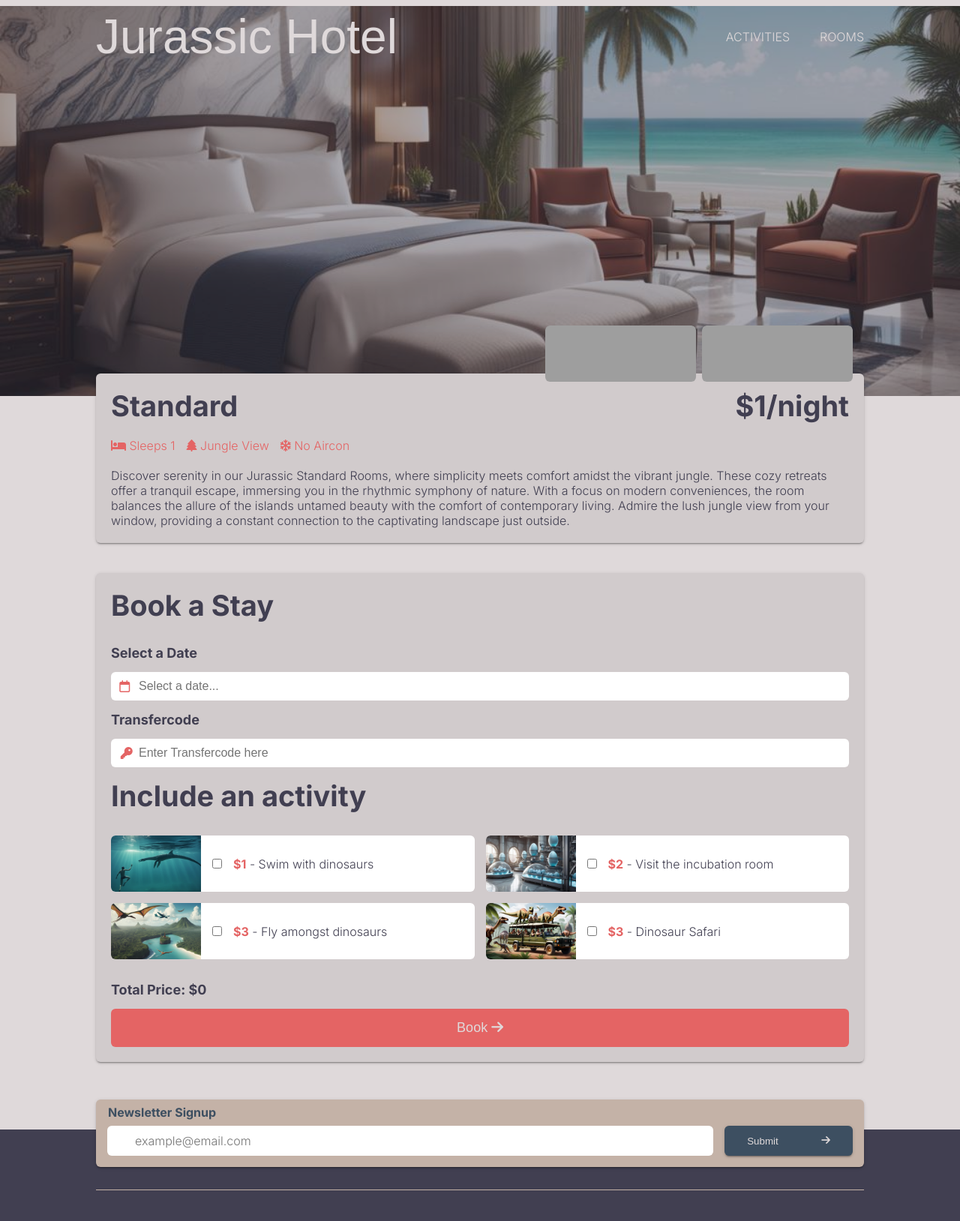
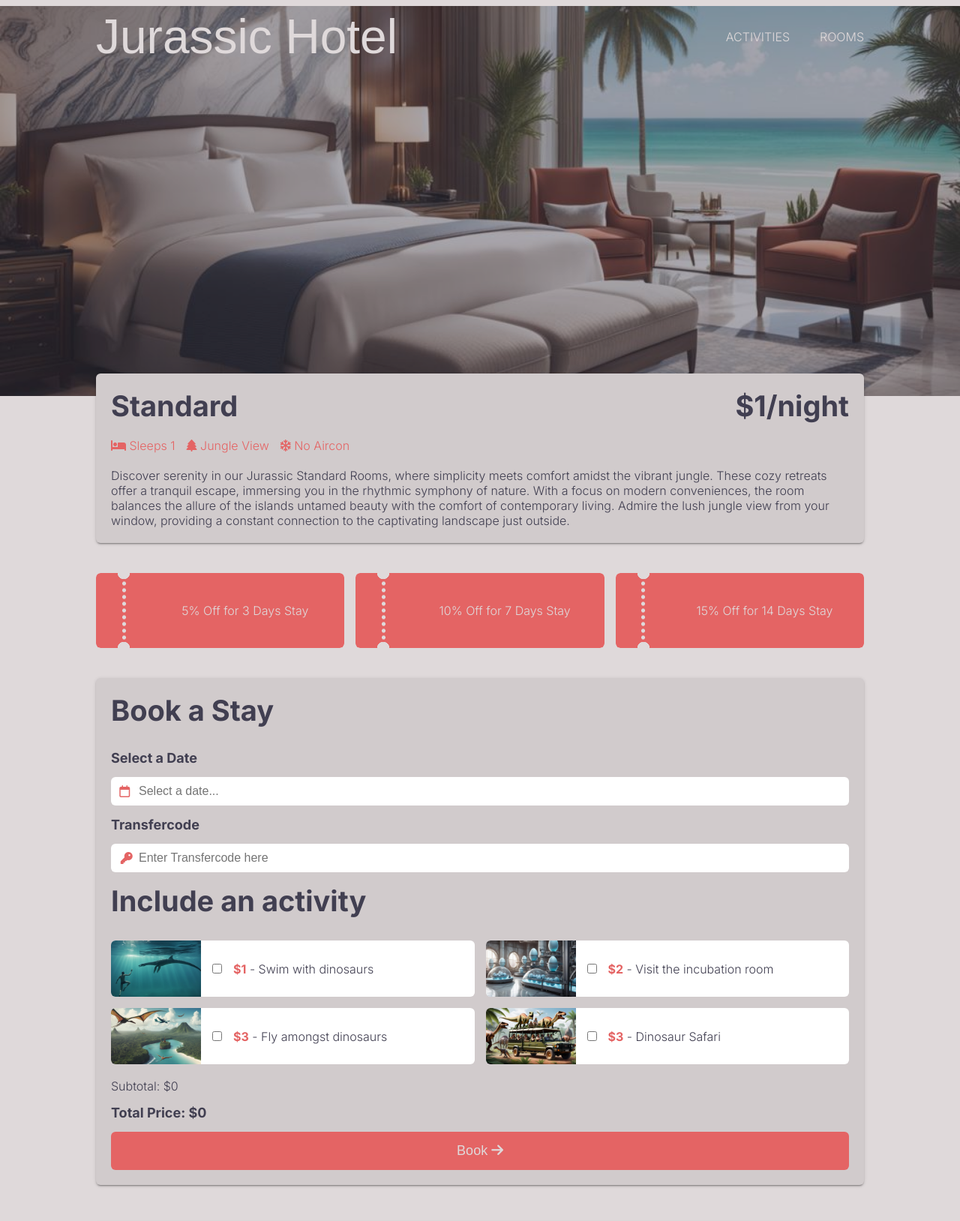
Before and after one commit to Karlsson2/yrgopelagoisland, a PHP site: page /room.php?room=1 in a window 1280 px wide. Shown: the top 1628 px of the page at 75% size. Run offline with PHP 8.4, Linux system fonts and the light colour scheme; data comes from the database, SQL or seed files in the repository; some libraries are stand-ins or nearby versions; some web fonts are replaced; grey boxes are pictures that could not be loaded.

Commit message:
added functionality to display discounts with js, next db implementation

```diff
--- a/hotelFunctions.php
+++ b/hotelFunctions.php
@@ -409,6 +409,18 @@
     return $bookings;
 }
 
+function getDiscounts(int $roomId)
+{
+    $dbName = "hotel.db";
+    $db = connect($dbName);
+    $query = "SELECT * FROM discounts WHERE room_id=:roomId";
+    $stmt = $db->prepare($query);
+    $stmt->bindParam(':roomId', $roomId, PDO::PARAM_INT);
+    $stmt->execute();
+    $discounts = $stmt->fetchAll(PDO::FETCH_ASSOC);
+    return $discounts;
+}
+
 function loadMadeBookings(int $roomId)
 {
     // Generate an array of disabled individual dates
--- a/room-script.js
+++ b/room-script.js
@@ -4,6 +4,8 @@
 const dates = document.querySelector('input[name="datefilter"');
 const roomPrice = document.getElementById('pricePerNight');
 const totalValue = document.querySelector('.total');
+const subTotal = document.querySelector('.subtotal');
+const discountTotal = document.querySelector('.discountTotal');
 
 imageSquares.forEach((imageSquare) => {
   imageSquare.addEventListener('click', (event) => {
@@ -40,17 +42,32 @@
   if (dates.value == null || dates.value == '') {
     return 0;
   } else {
+    const days = getDays();
+    const totalRoomPrice = days * roomPrice.value;
+    return totalRoomPrice;
+  }
+}
+
+function getDays() {
+  let daysFieldValue = dates.value;
+
+  daysFieldValue = daysFieldValue.trim();
+
+  // Check if the value is empty
+  if (daysFieldValue === '') {
+    return 0;
+  } else {
     const dateArray = dates.value.split(' - ');
     const days = calculateDays(dateArray[0], dateArray[1]);
-    const totalRoomPrice = days * roomPrice.value;
-    return totalRoomPrice;
+    return days;
   }
 }
 
 function getTotalPrice() {
   const roomPrice = getRoomTotalPrice();
   const activitiesPrices = getActivitiesPrice();
-  return roomPrice + activitiesPrices;
+  const totalPrice = roomPrice + activitiesPrices;
+  return totalPrice;
 }
 
 function getActivitiesPrice() {
@@ -73,12 +90,76 @@
     return totalPrice;
   }
 }
+function getDiscounts() {
+  const discountContainers = document.querySelectorAll('.discount-description');
+  const discountArray = [];
+
+  discountContainers.forEach((container) => {
+    // Get the values of data attributes
+    const percentage = parseFloat(container.dataset.percentage);
+    const days = parseInt(container.dataset.days);
+
+    // Check if both data attributes are present
+    if (!isNaN(percentage) && !isNaN(days)) {
+      // Add an object { percentage, days } to the discount array
+      discountArray.push({ percentage, days });
+    }
+  });
+
+  return discountArray;
+}
+
+function checkForDiscounts() {
+  const days = getDays();
+  const discounts = getDiscounts();
+  let bestDiscount = 0;
+
+  discounts.forEach((discount) => {
+    if (days >= discount.days && discount.percentage >= bestDiscount) {
+      bestDiscount = discount.percentage;
+    }
+  });
+  return bestDiscount;
+}
 
 bookingForm.addEventListener('change', function () {
   const totalPrice = getTotalPrice();
-  totalValue.textContent = 'Total Price: $' + totalPrice;
+  const discounts = checkForDiscounts();
+
+  if (discounts > 0) {
+    const discountedPrice = totalPrice - totalPrice * discounts;
+    const discountTotalPrice = (totalPrice * discounts).toPrecision(3);
+    totalValue.textContent = 'Total: $' + discountedPrice.toPrecision(3);
+    subTotal.textContent = 'Subtotal: $' + totalPrice.toPrecision(3);
+    discountTotal.textContent =
+      'Discount: -$' +
+      discountTotalPrice +
+      '(' +
+      Math.floor(discounts * 100) +
+      '%)';
+  } else {
+    subTotal.textContent = 'Subtotal: $' + totalPrice.toPrecision(3);
+    totalValue.textContent = 'Total: $' + totalPrice.toPrecision(3);
+  }
 });
+
 $('input[name="datefilter"]').on('change', function () {
   const totalPrice = getTotalPrice();
-  totalValue.textContent = 'Total Price: $' + totalPrice;
+  const discounts = checkForDiscounts();
+
+  if (discounts > 0) {
+    const discountedPrice = totalPrice - totalPrice * discounts;
+    const discountTotalPrice = (totalPrice * discounts).toPrecision(3);
+    totalValue.textContent = 'Total: $' + discountedPrice.toPrecision(3);
+    subTotal.textContent = 'Subtotal: $' + totalPrice.toPrecision(3);
+    discountTotal.textContent =
+      'Discount: -$' +
+      discountTotalPrice +
+      '(' +
+      Math.floor(discounts * 100) +
+      '%)';
+  } else {
+    subTotal.textContent = 'Subtotal: $' + totalPrice.toPrecision(3);
+    totalValue.textContent = 'Total: $' + totalPrice.toPrecision(3);
+  }
 });
--- a/room.php
+++ b/room.php
@@ -4,13 +4,13 @@
 require __DIR__ . "/header.php";
 require __DIR__ . "/hotelFunctions.php";
 
-$features = getAllFeatures();
 
 if (isset($_GET["room"])) {
     //if the ID has been set, get the room from the database. then generate the room content on the page.
     $room = getOneRoom($_GET["room"]);
 }
-
+$discounts = getDiscounts((int) $room["id"]);
+$features = getAllFeatures();
 ?>
 
 <div class="header-image" style="background-image: url('<?= $room["image1"] ?>');">
@@ -20,14 +20,6 @@
 <div class="light-background">
     <div class="room-info-container">
         <div class="room-info">
-            <div class="small-images">
-                <div class="small-image">
-                    <img src="<?= $room["image2"] ?>" class="image-square" alt="">
-                </div>
-                <div class="small-image">
-                    <img src="<?= $room["image3"] ?>" class="image-square" alt="">
-                </div>
-            </div>
             <div class="room-info-head">
                 <div class="room-name"><?= $room["category"] ?></div>
                 <div class="room-cost">$<?= $room["price_per_night"] ?>/night</div>
@@ -57,6 +49,17 @@
     </div>
 </div>
 <div class="container room-page-container">
+
+
+    <?php if (!empty($discounts)) : ?>
+        <div class="discounts discount-container">
+            <?php foreach ($discounts as $discount) : ?>
+                <div class="discount ">
+                    <div class="discount-description" data-percentage="<?= $discount["discount_percentage"] ?>" data-days="<?= $discount["days_required"] ?>"><?= $discount["description"] ?></div>
+                </div>
+            <?php endforeach; ?>
+        </div>
+    <?php endif; ?>
     <?php
     // Check if there are any errors
     if (!empty($_SESSION['errors'])) {
@@ -68,6 +71,7 @@
         echo "</div>";
     }
     ?>
+
     <div class="form-div">
         <div class="form-title">Book a Stay</div>
         <form action="hotelFunctions.php" method="POST" class="booking-form">
@@ -92,6 +96,8 @@
                     </div>
                 <?php endforeach; ?>
             </div>
+            <div class="subtotal">Subtotal: $0</div>
+            <div class="discountTotal"></div>
             <div class="total">Total Price: $0</div>
             <input type="hidden" name="id" value="<?= $room["id"] ?>">
             <input type="hidden" name="pricePerNight" id="pricePerNight" value="<?= $room["price_per_night"] ?>">
@@ -101,7 +107,6 @@
 </div>
 
 <?php require __DIR__ . "/dark-footer.php"; ?>
-<script type="text/javascript" src="script.js"></script>
 <script type="text/javascript" src="https://cdn.jsdelivr.net/jquery/latest/jquery.min.js"></script>
 <script type="text/javascript" src="https://cdn.jsdelivr.net/momentjs/latest/moment.min.js"></script>
 <script type="text/javascript" src="https://cdn.jsdelivr.net/npm/daterangepicker/daterangepicker.min.js"></script>
@@ -110,8 +115,26 @@
     <?php
     // Your PHP code to generate the disabledDates array
     $disabledDates = loadMadeBookings((int)$room["id"]);
-    echo "var disabledDates = " . $disabledDates . ";";
+    $roomImages = [];
+    $roomImages[] = $room["image1"];
+    $roomImages[] = $room["image2"];
+    echo "const disabledDates1 = " . json_encode($disabledDates) . ";";
+    echo "const roomImages1 =" . json_encode($roomImages) . ";";
     ?>
+    const disabledDates = JSON.parse(JSON.stringify(disabledDates1));
+    const roomImages = JSON.parse(JSON.stringify(roomImages1));
+    const backgroundContainer = document.querySelector('.header-image');
+    let index = 0;
+
+    setInterval(function() {
+        // Update background image
+        backgroundContainer.style.backgroundImage = `url(${roomImages[index]})`;
+
+        // Increment the index or reset to 0 if it reaches the end
+        index = (index + 1) % roomImages.length;
+    }, 3000); // Change background every 5 seconds (adjust as needed)
+
+
     $(function() {
         $('#datefilter').daterangepicker({
                 minDate: '01/01/2024',
--- a/style.css
+++ b/style.css
@@ -58,6 +58,7 @@
   background-position: 50% 70%;
   position: relative;
   margin-top: -90px;
+  transition: background-image 1s ease-in-out;
 }
 .container {
   margin: 0 auto;
@@ -119,6 +120,45 @@
 }
 .small-image:hover {
   border: 2px solid var(--coral);
+}
+.discount-container {
+  padding-bottom: 40px;
+}
+.discounts {
+  display: flex;
+  justify-content: space-around;
+  gap: 15px;
+}
+.discount {
+  display: flex;
+  justify-content: center;
+  align-items: center;
+  -webkit-mask-image: radial-gradient(
+      circle at 37px 8px,
+      transparent 8px,
+      red 8.5px
+    ),
+    radial-gradient(closest-side circle at 50%, red 99%, transparent 100%);
+  -webkit-mask-size: 100%, 5px 9px;
+  -webkit-mask-repeat: repeat, repeat-y;
+  -webkit-mask-position: 0 -8px, 34.5px;
+  -webkit-mask-composite: source-out;
+  mask-composite: subtract;
+  height: 100px;
+  background: var(--coral);
+  color: var(--pearl);
+  border-radius: 6px;
+  width: 100%;
+}
+.discount-description {
+  margin-left: 30%;
+  padding-right: 10%;
+}
+.subtotal {
+  margin: 4px 0px;
+}
+.discountTotal {
+  color: var(--coral);
 }
 /**/
 /*nav*/
@@ -811,6 +851,14 @@
     padding: 10px 10px 10px 37px;
     font-size: 14px;
   }
+  .discounts {
+    flex-direction: column;
+  }
+  .discount-description {
+    margin: 0;
+    padding: 0;
+    padding: 0px 0px 0px 44px;
+  }
 
   /**/
   .nav-bar {
```
Also changed, not shown: hotel.db, images/single-bathroom.jpg (added), images/suite-bathroom.jpg (added), images/superior-bathroom.jpg (added).
